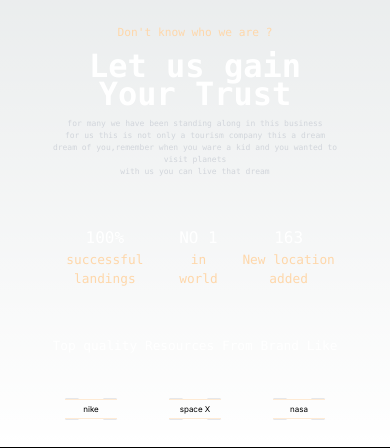
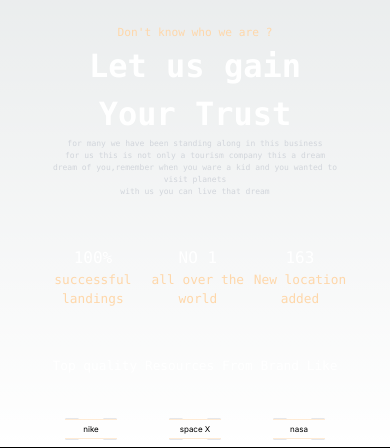
Before and after one commit to roshanpanda666/spaced, a Next.js app: page /components/suitspecsabout in a window 390 px wide. Shown: the part 637-1085 px from the top of the page. Built offline with nearby package versions, Linux system fonts and the light colour scheme.

Commit message:
commiting resize

```diff
--- a/src/app/components/suitspecsabout/page.js
+++ b/src/app/components/suitspecsabout/page.js
@@ -16,7 +16,7 @@ const Suitspecabout = () => {
               <div className='text-white font-mono text-[2rem] lg:text-[3rem] font-extrabold'>
                 Let us gain
               </div>
-              <div className='text-white font-mono text-[2rem] lg:text-[3rem] -mt-5 font-extrabold'>
+              <div className='text-white font-mono text-[2rem] lg:text-[3rem] lg:-mt-5 font-extrabold'>
                 Your Trust
               </div>
               <div className='text-gray-300 font-mono text-[0.5rem] lg:text-[0.8rem]'>
@@ -42,7 +42,7 @@ const Suitspecabout = () => {
                       NO 1
                     </div>
                     <div className='text-orange-200 font-mono text-[0.8rem]'>
-                      in world
+                      all over the world
 
                     </div>
                 </div>
@@ -62,7 +62,7 @@ const Suitspecabout = () => {
                 <div className='text-white font-mono text-[0.8rem]'>
                   Top quality Resources From Brand Like
                 </div>
-                <div className='flex lg:space-x-10'>
+                <div className='flex lg:space-x-10 justify-center items-center'>
                 <div className='mt-[2rem] flex lg:scale-100 scale-50'>
                   <Buttonpage name='nike'></Buttonpage>
                 </div>
```
